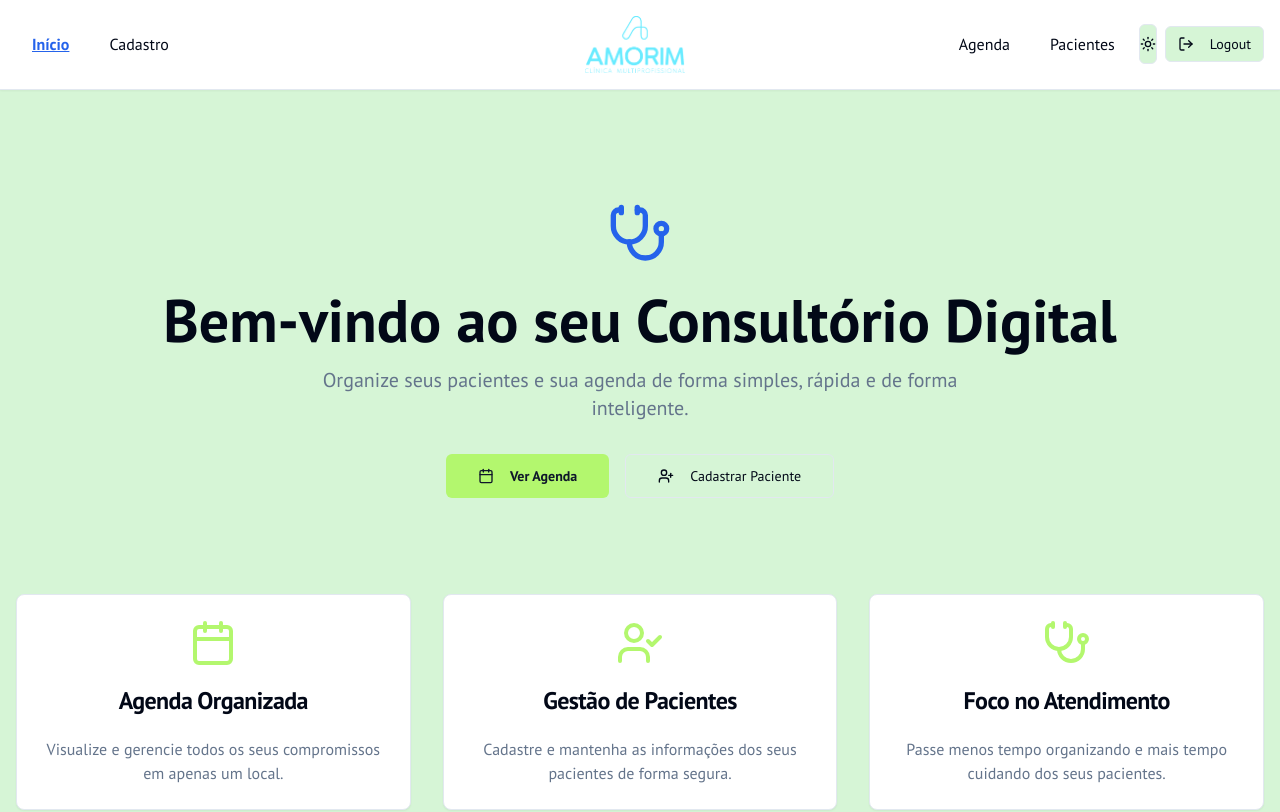
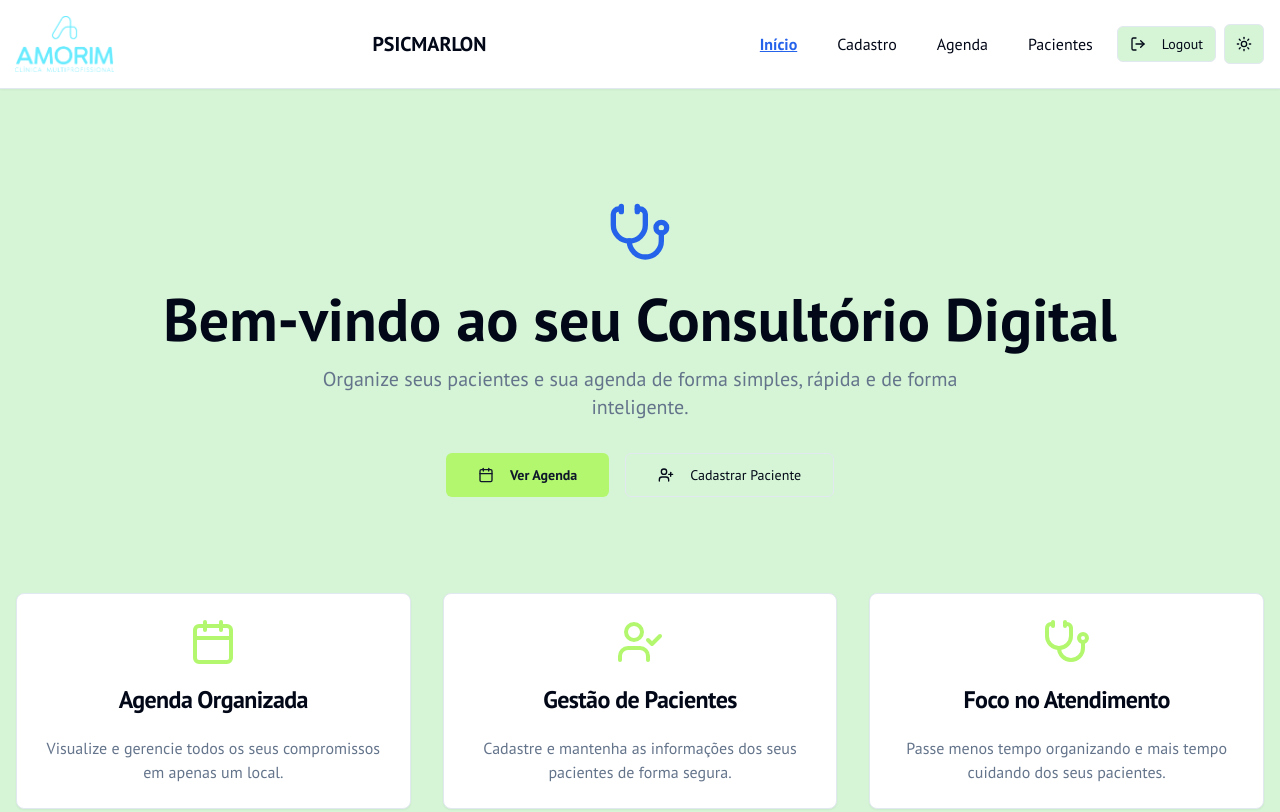
Before and after one commit to MARX210/psicmarlon, a Next.js app: page / in a window 1280 px wide. Shown: the top 812 px of the page. Built offline with nearby package versions, Linux system fonts and the light colour scheme; sample sign-in values are in the browser's storage.

Commit message:
use como base o código que já funcionava
"use client";

import Link fr

```diff
--- a/src/components/Header.tsx
+++ b/src/components/Header.tsx
@@ -14,27 +14,23 @@ import {
   SheetTrigger,
   SheetClose,
 } from "@/components/ui/sheet";
-import { Menu, LogIn, LogOut } from "lucide-react";
+import { Menu, LogIn, LogOut, Users } from "lucide-react";
 import { useEffect, useState } from "react";
 
 export function Header() {
   const pathname = usePathname();
-  const [isMounted, setIsMounted] = useState(false);
+  const [isLoggedIn, setIsLoggedIn] = useState(false);
+  const [isClient, setIsClient] = useState(false);
 
   useEffect(() => {
-    setIsMounted(true);
+    setIsClient(true);
+    const loggedInStatus = localStorage.getItem("isLoggedIn") === "true";
+    setIsLoggedIn(loggedInStatus);
   }, []);
-
-  // Função segura para verificar login
-  const getLoginStatus = () => {
-    if (typeof window === 'undefined') return false;
-    return localStorage.getItem("isLoggedIn") === "true";
-  };
-
-  const isLoggedIn = isMounted ? getLoginStatus() : false;
 
   const handleLogout = () => {
     localStorage.removeItem("isLoggedIn");
+    setIsLoggedIn(false);
     window.location.href = "/login";
   };
 
@@ -45,13 +41,73 @@ export function Header() {
     { href: "/pacientes", label: "Pacientes" },
   ];
 
-  // SOLUÇÃO DEFINITIVA: Sem condicionais, sempre mesmo HTML
   return (
     <header className="bg-card border-b sticky top-0 z-50 shadow-sm">
       <div className="container mx-auto flex justify-between items-center p-4 gap-4">
-        {/* Left side - Sempre mesmo conteúdo */}
-        <div className="flex items-center gap-2 md:w-1/4">
-          {/* Hamburger menu */}
+        <Link href="/" className="flex items-center gap-2 flex-shrink-0">
+          <>
+            <Image
+              src="/images/logopreta.png"
+              alt="PsicMarlon Logo"
+              width={100}
+              height={20}
+              priority
+              className="object-contain dark:hidden ml-[-1px]"
+            />
+             <Image
+              src="/images/logobranca.png"
+              alt="PsicMarlon Logo"
+              width={100}
+              height={20}
+              priority
+              className="object-contain hidden dark:block"
+            />
+          </>
+        </Link>
+
+        <div className="flex-grow flex justify-center items-center">
+           <span className="hidden md:block text-xl font-bold font-headline text-foreground whitespace-nowrap">
+            PSICMARLON
+          </span>
+        </div>
+
+        <div className="flex items-center justify-end gap-2 flex-shrink-0">
+          <nav className="hidden md:flex items-center space-x-1 lg:space-x-2">
+            {isClient && isLoggedIn && navLinks.map((link) => (
+              <Button
+                key={link.href}
+                asChild
+                variant="ghost"
+                className={cn(
+                  "text-sm lg:text-base",
+                   pathname === link.href && "font-bold text-primary underline"
+                )}
+              >
+                <Link href={link.href}>{link.label}</Link>
+              </Button>
+            ))}
+          </nav>
+
+          {isClient && (
+            isLoggedIn ? (
+              <Button onClick={handleLogout} variant="outline" size="sm" className="hidden md:inline-flex">
+                <LogOut className="mr-2 h-4 w-4" />
+                Logout
+              </Button>
+            ) : (
+              pathname !== '/login' && (
+                <Button asChild variant="outline" size="sm" className="hidden md:inline-flex">
+                  <Link href="/login">
+                    <LogIn className="mr-2 h-4 w-4" />
+                    Login
+                  </Link>
+                </Button>
+              )
+            )
+          )}
+
+          <ThemeToggle />
+
           <div className="md:hidden">
             <Sheet>
               <SheetTrigger asChild>
@@ -60,23 +116,16 @@ export function Header() {
                   <span className="sr-only">Abrir menu</span>
                 </Button>
               </SheetTrigger>
-              <SheetContent side="left">
+              <SheetContent side="right">
                 <SheetHeader>
                   <SheetTitle>
-                    <Link href="/" className="flex items-center gap-2 flex-shrink-0">
-                      <Image
-                        src="/images/logopreta.png"
-                        alt="PsicMarlon Logo"
-                        width={100}
-                        height={20}
-                        priority
-                        className="object-contain"
-                      />
-                    </Link>
+                     <span className="text-xl font-bold font-headline text-foreground">
+                        PSICMARLON
+                     </span>
                   </SheetTitle>
                 </SheetHeader>
                 <nav className="flex flex-col space-y-4 mt-8">
-                  {navLinks.map((link) => (
+                  {isClient && isLoggedIn && navLinks.map((link) => (
                     <SheetClose asChild key={link.href}>
                       <Link
                         href={link.href}
@@ -91,115 +140,17 @@ export function Header() {
                       </Link>
                     </SheetClose>
                   ))}
+                  {isClient && isLoggedIn && (
                      <SheetClose asChild>
                         <Button onClick={handleLogout} variant="outline" className="text-lg">
                           <LogOut className="mr-2 h-5 w-5" />
                           Logout
                         </Button>
                      </SheetClose>
+                  )}
                 </nav>
               </SheetContent>
             </Sheet>
-          </div>
-
-          {/* Navigation links - SEMPRE renderizados, SEM condicionais */}
-          <nav className="hidden md:flex items-center space-x-1 lg:space-x-2">
-            {navLinks.slice(0, 2).map((link) => (
-              <div
-                key={link.href}
-                className={cn(
-                  "inline-block",
-                  isMounted && !isLoggedIn && "hidden"
-                )}
-              >
-                <Button
-                  asChild
-                  variant="ghost"
-                  className={cn(
-                    "text-sm lg:text-base",
-                    pathname === link.href && "font-bold text-primary underline"
-                  )}
-                >
-                  <Link href={link.href}>{link.label}</Link>
-                </Button>
-              </div>
-            ))}
-          </nav>
-        </div>
-
-        {/* Logo */}
-        <div className="flex justify-center md:w-1/2">
-          <Link href="/" className="flex items-center gap-2 flex-shrink-0">
-            <Image
-              src="/images/logopreta.png"
-              alt="PsicMarlon Logo"
-              width={100}
-              height={20}
-              priority
-              className="object-contain dark:hidden"
-            />
-            <Image
-              src="/images/logobranca.png"
-              alt="PsicMarlon Logo"
-              width={100}
-              height={20}
-              priority
-              className="object-contain hidden dark:block"
-            />
-          </Link>
-        </div>
-
-        {/* Right side - SEMPRE mesmo conteúdo */}
-        <div className="flex items-center justify-end gap-2 md:w-1/4">
-          {/* Navigation links - SEMPRE renderizados, SEM condicionais */}
-          <nav className="hidden md:flex items-center space-x-1 lg:space-x-2">
-            {navLinks.slice(2).map((link) => (
-              <div
-                key={link.href}
-                className={cn(
-                  "inline-block",
-                  isMounted && !isLoggedIn && "hidden"
-                )}
-              >
-                <Button
-                  asChild
-                  variant="ghost"
-                  className={cn(
-                    "text-sm lg:text-base",
-                    pathname === link.href && "font-bold text-primary underline"
-                  )}
-                >
-                  <Link href={link.href}>{link.label}</Link>
-                </Button>
-              </div>
-            ))}
-          </nav>
-
-          <ThemeToggle />
-
-          {/* Auth buttons - SEMPRE renderizados, visibilidade por CSS */}
-          <div className={cn(
-            "hidden md:inline-flex",
-            isMounted && !isLoggedIn && pathname === '/login' && "hidden"
-          )}>
-            <Button
-              onClick={isLoggedIn ? handleLogout : undefined}
-              asChild={!isLoggedIn}
-              variant="outline"
-              size="sm"
-            >
-              {isLoggedIn ? (
-                <>
-                  <LogOut className="mr-2 h-4 w-4" />
-                  Logout
-                </>
-              ) : (
-                <Link href="/login">
-                  <LogIn className="mr-2 h-4 w-4" />
-                  Login
-                </Link>
-              )}
-            </Button>
           </div>
         </div>
       </div>
```
Lines whose indentation alone changed are shown as unchanged.
